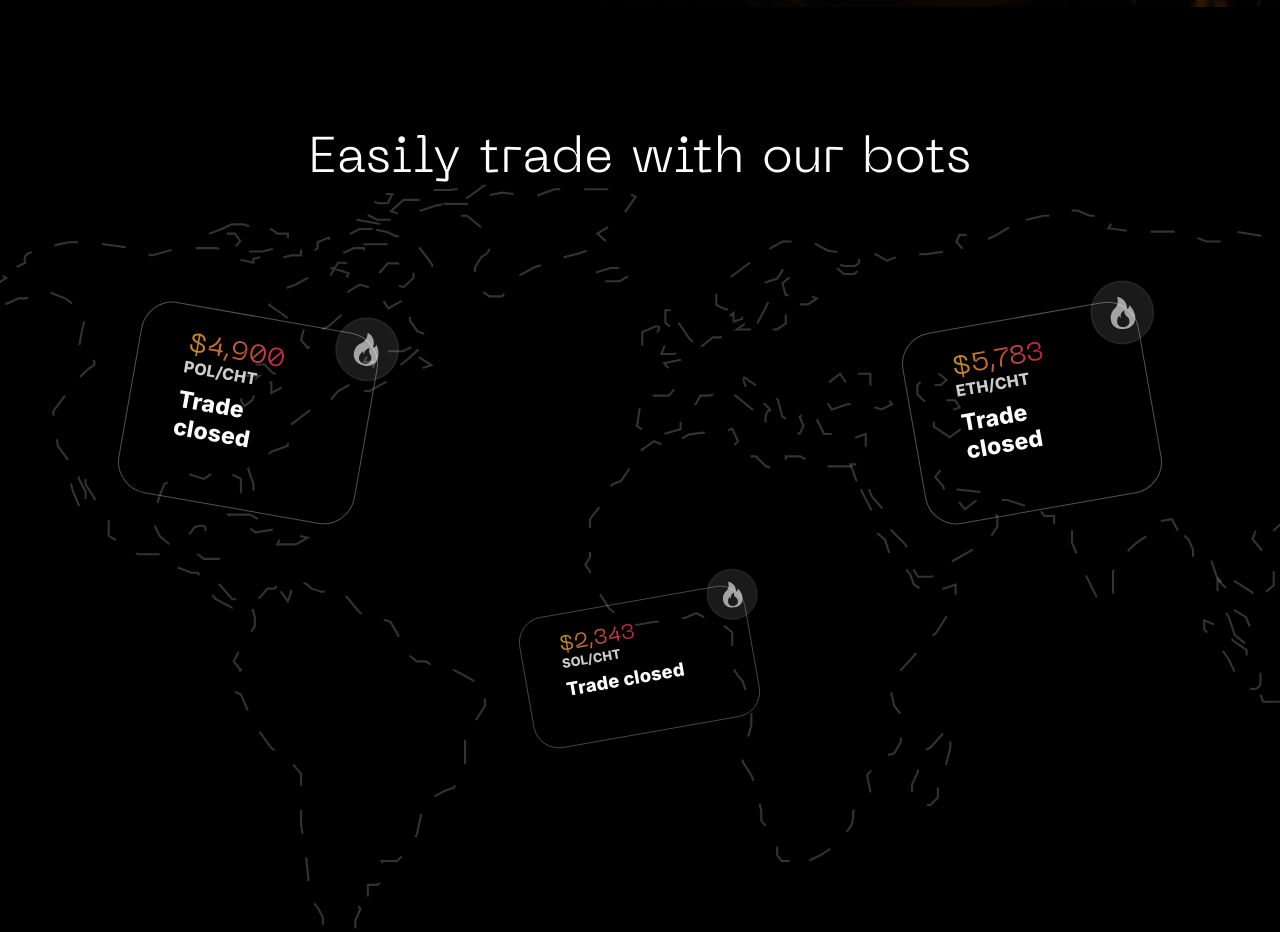
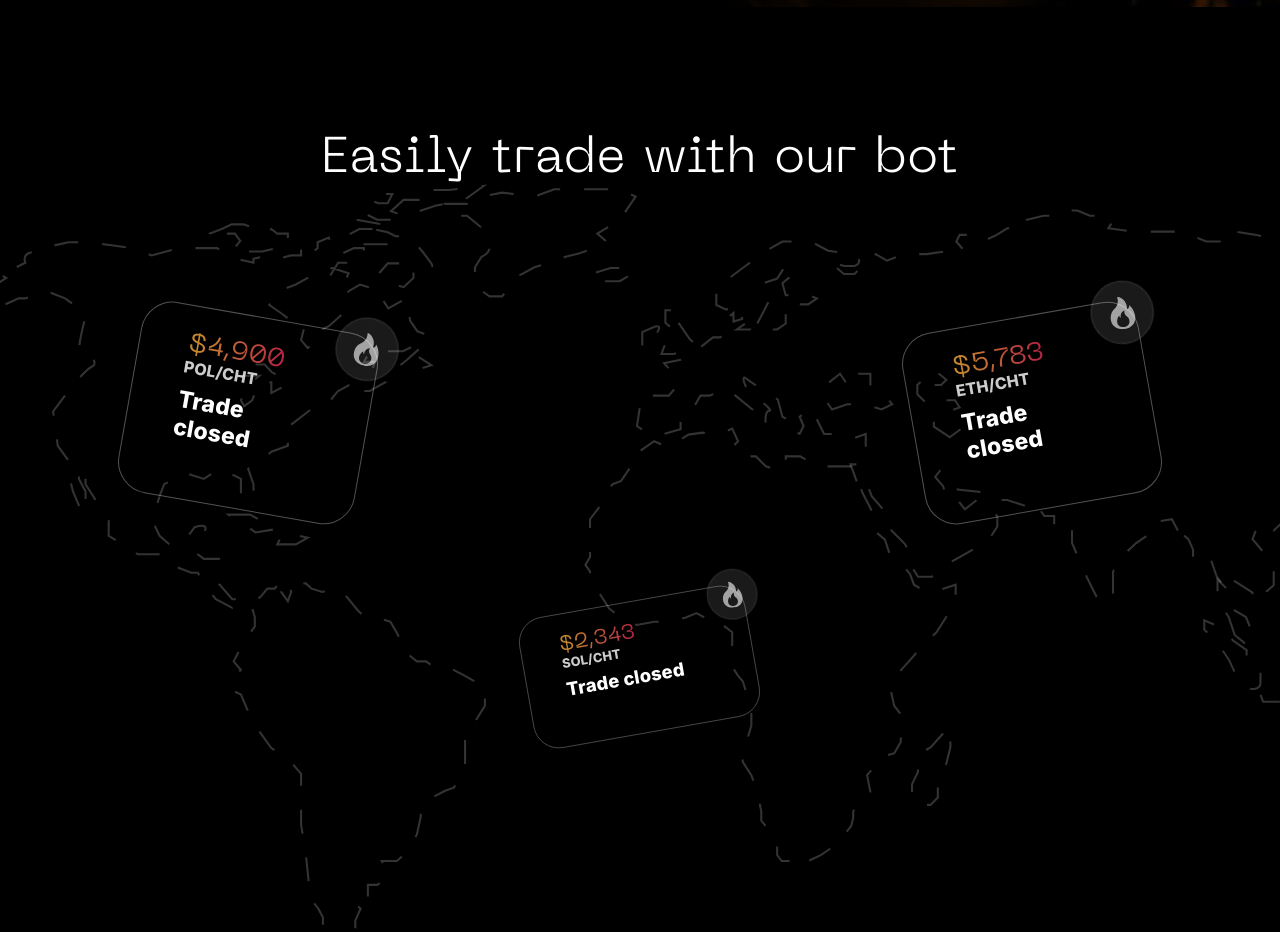
Before and after one commit to KoneeVibes/cheetahbot, a React (Create React App) app: page / in a window 1280 px wide. Shown: the part 820-1752 px from the top of the page. Built offline with nearby package versions, Linux system fonts and the light colour scheme.

Commit message:
corrected text

```diff
--- a/src/containers/bottrade/index.tsx
+++ b/src/containers/bottrade/index.tsx
@@ -37,7 +37,7 @@ export const BotTrade: React.FC<{}> = () => {
                         textWrap: "pretty"
                     }}
                 >
-                    Easily trade with our bots
+                    Easily trade with our bot
                 </Typography>
             </Stack>
             <Stack
```
